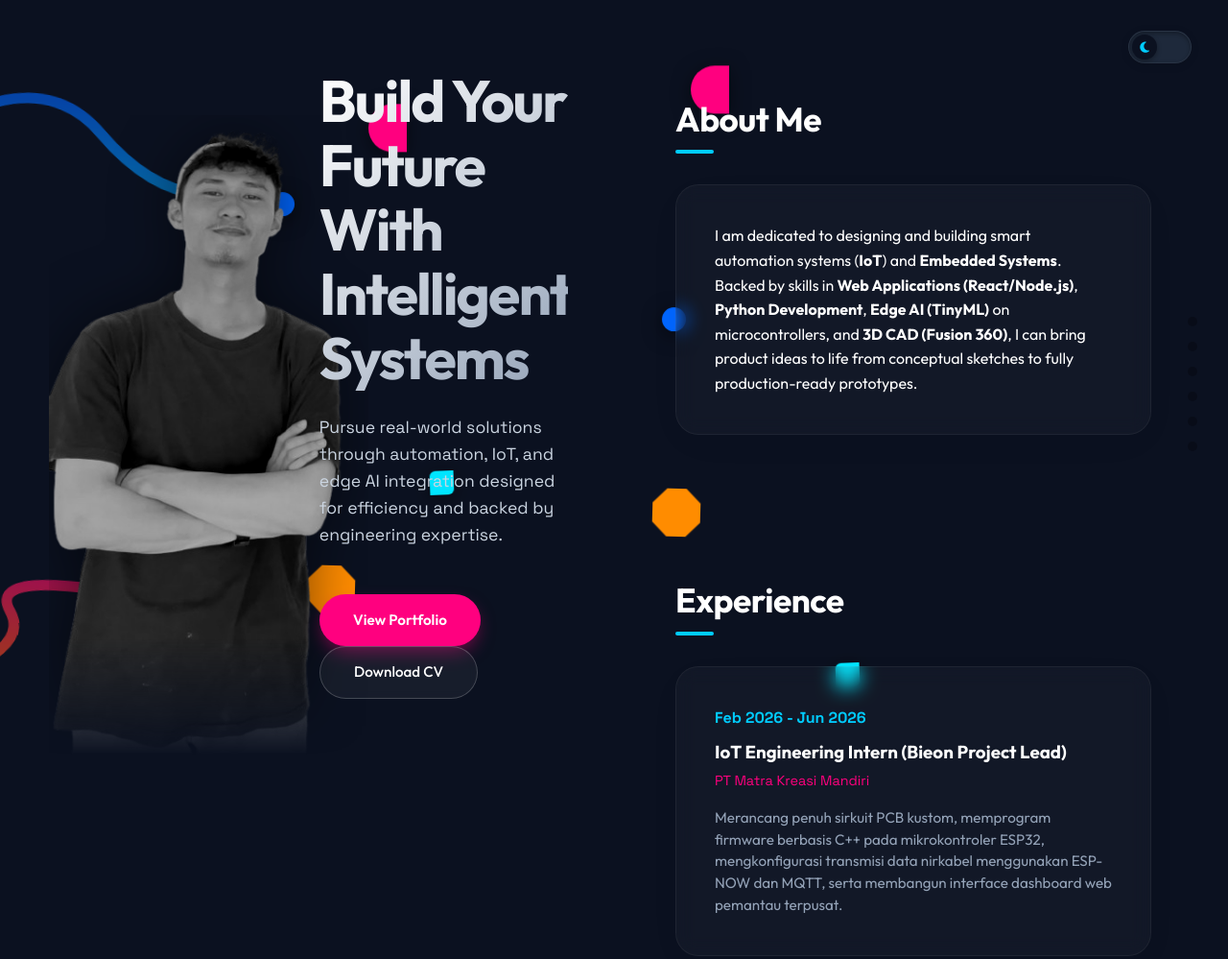
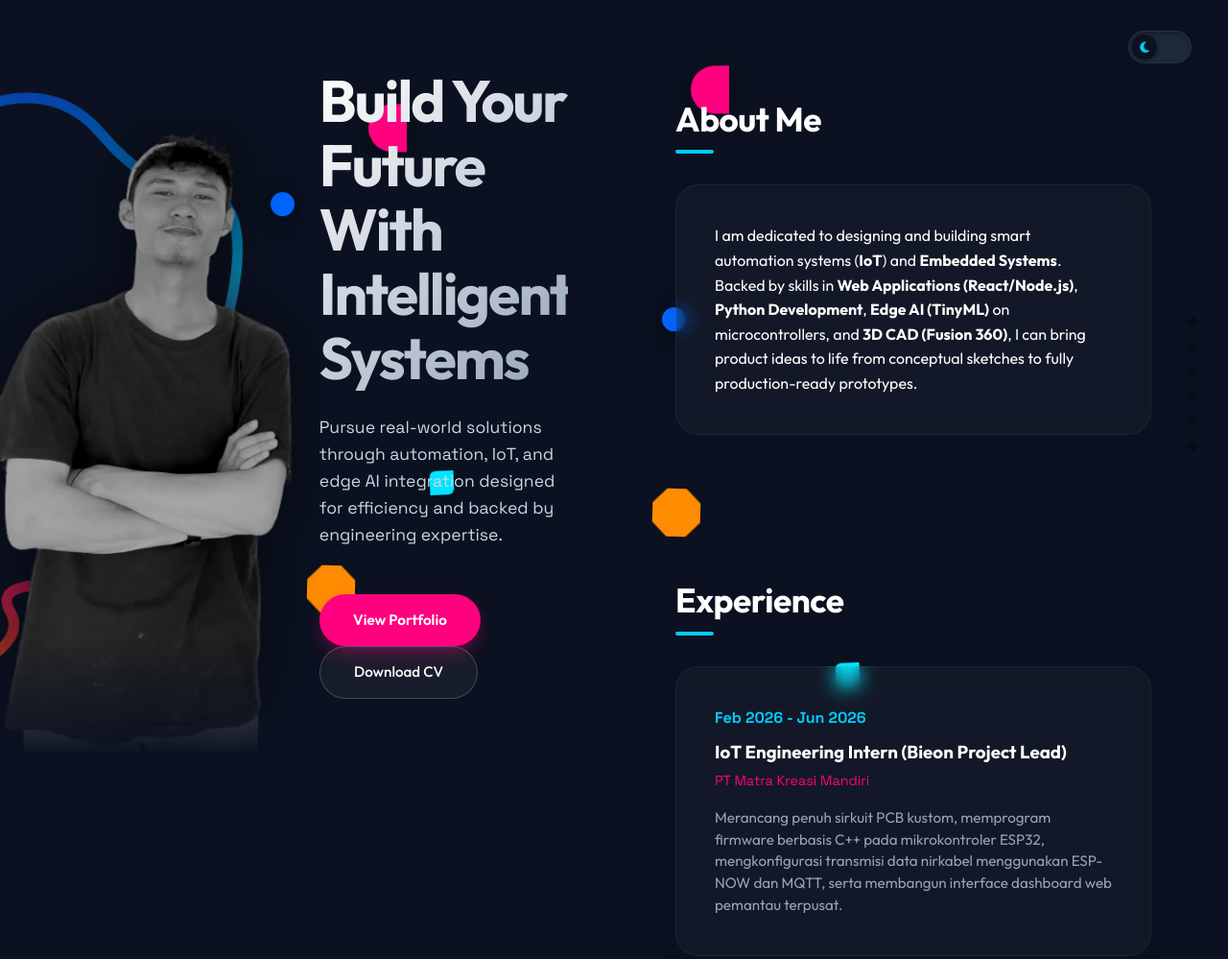
Before and after one commit to JPRO25/J-W-Porto, a website: page index.html in a window 1280 px wide. Shown: the top 999 px of the page at 96% size. Drawn offline with nearby package versions, Linux system fonts and the light colour scheme.

Commit message:
style: Shift hero image left halfway to perfectly balance spacing

```diff
--- a/style_v2.css
+++ b/style_v2.css
@@ -208,7 +208,7 @@ body {
 .hero-profile-cutout {
     position: absolute;
     bottom: 0;
-    left: 4vw;
+    left: 0vw; /* Digeser ke kiri setengah dari pergeseran sebelumnya (dari 4vw ke 0vw) */
     width: clamp(240px, 26vw, 380px);
     height: auto;
     max-height: 85vh;
```
